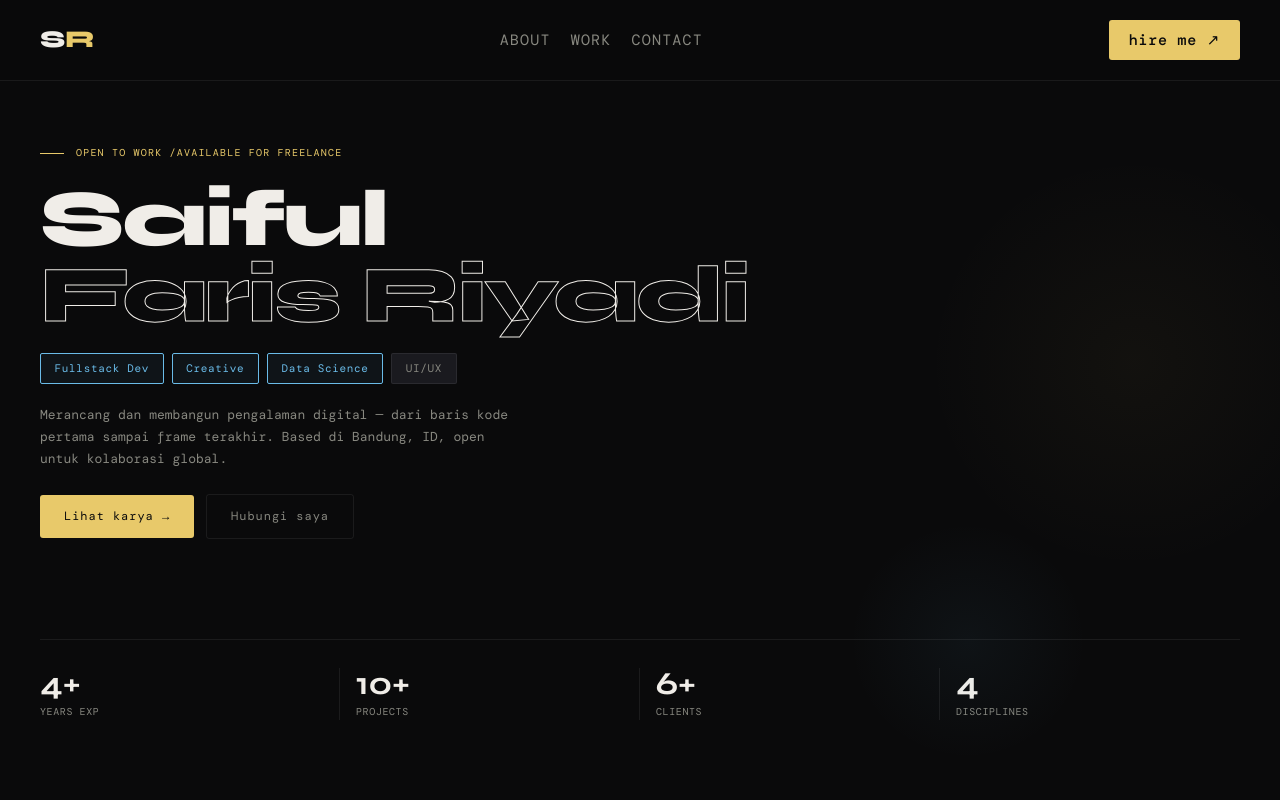
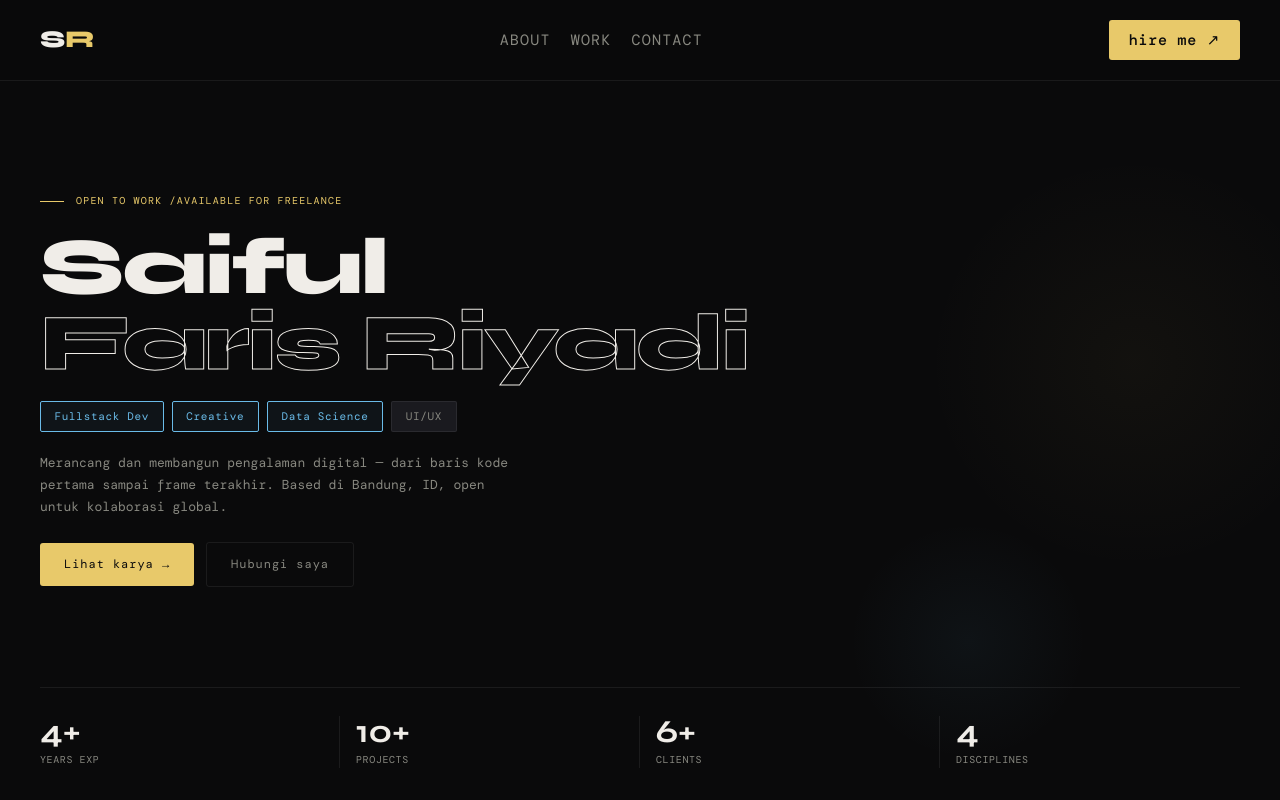
Before and after one commit to v0idengineer/portofolio, a Next.js app: page / in a window 1280 px wide. Shown: the top 800 px of the page. Built offline with nearby package versions, Linux system fonts and the light colour scheme; no server answers; a web font is replaced by a local one.

Commit message:
feat: hero alignment

```diff
--- a/app/globals.css
+++ b/app/globals.css
@@ -99,8 +99,3 @@ nav.navbar .nav-cta:hover { opacity: 0.85; }
 main {
   overflow: visible;
 }
-
-section.hero {
-  padding: 4rem 2.5rem 3rem !important;
-  justify-content: center !important;
-}
```
